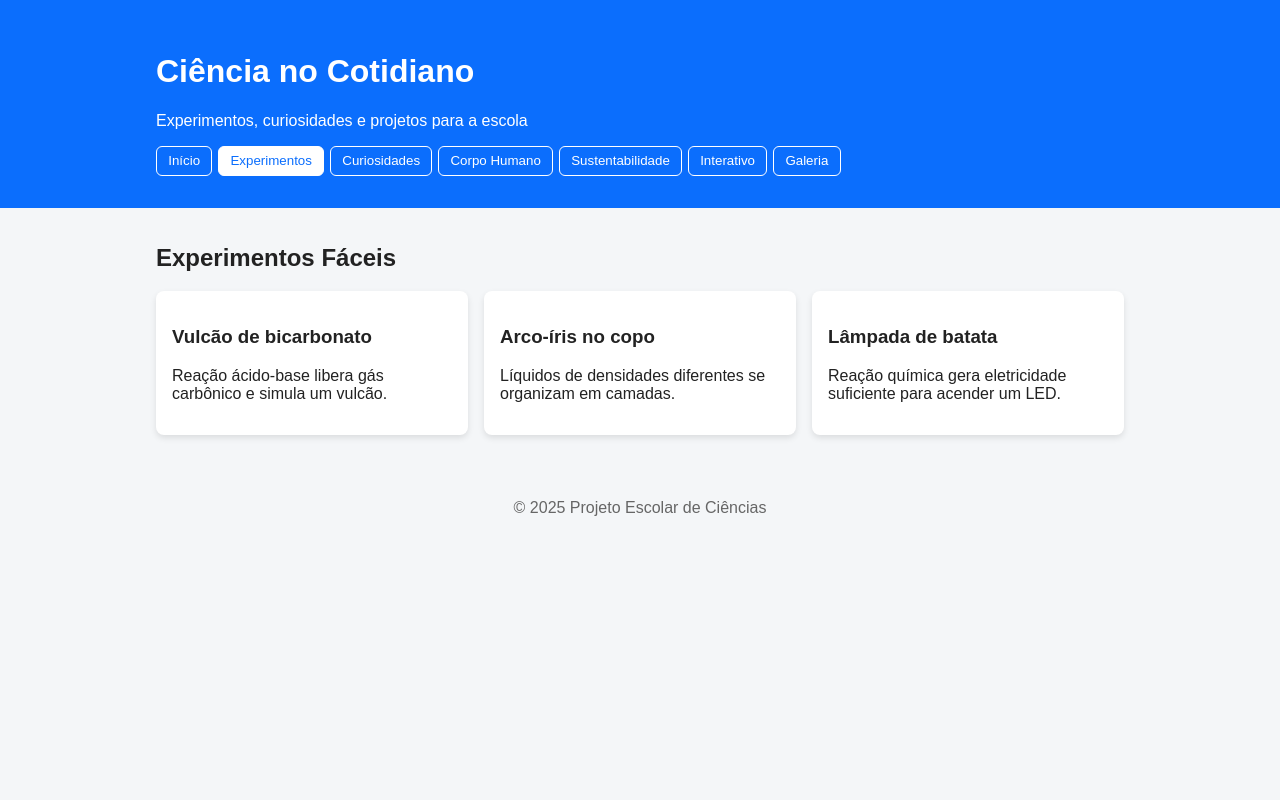
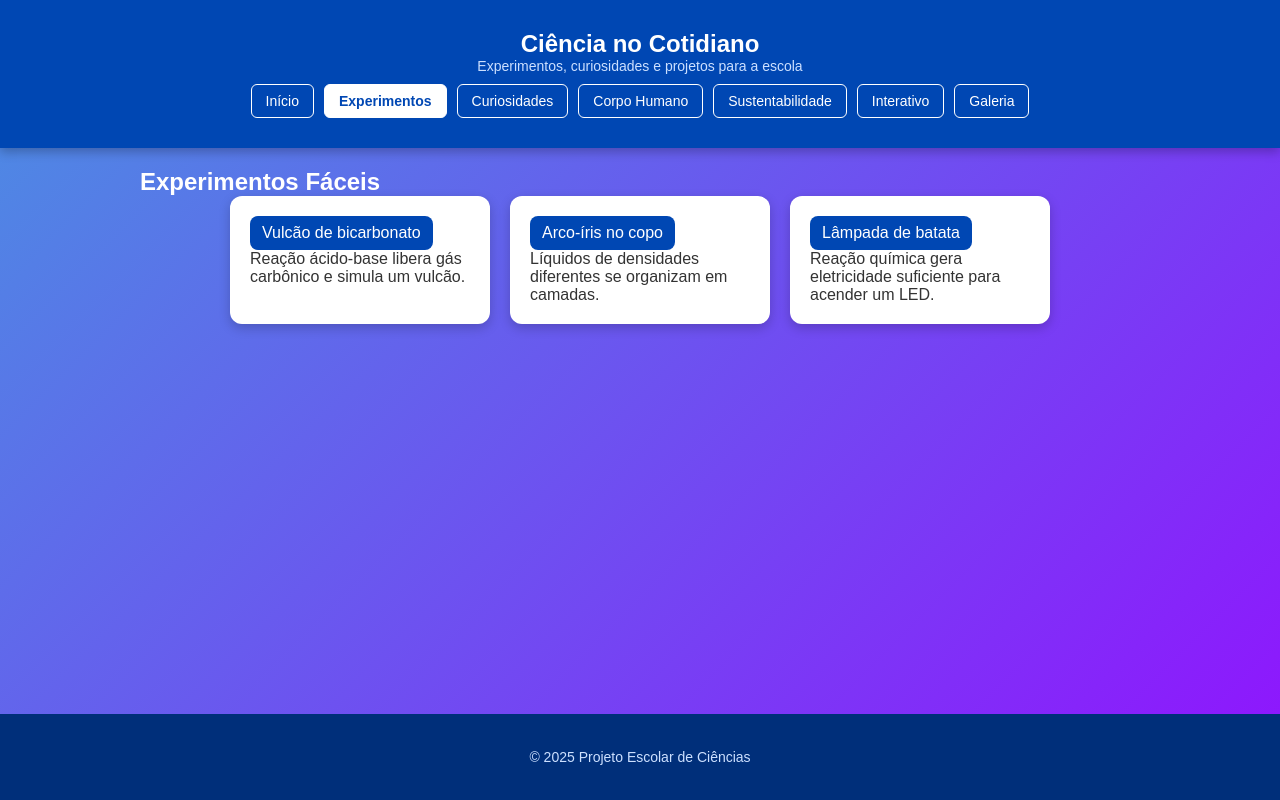
Before and after one commit to ricardin7play-tech/ci-ncias-no-cotidiano, a plain HTML site: page index.html in a window 1280 px wide. Both pictures are taken after a click on the button "Experimentos". Drawn offline with Linux system fonts and the light colour scheme.

Commit message:
Add files via upload

```diff
--- a/index.html
+++ b/index.html
@@ -49,15 +49,15 @@
       <h2>Experimentos Fáceis</h2>
       <div class="cards-grid">
         <article class="card">
-          <h3>Vulcão de bicarbonato</h3>
+        <a href="https://www.youtube.com/@ArtubeClash" class="botao">Vulcão de bicarbonato</a>
           <p>Reação ácido-base libera gás carbônico e simula um vulcão.</p>
         </article>
         <article class="card">
-          <h3>Arco-íris no copo</h3>
+        <a href="https://www.exemplo.com" class="botao">Arco-íris no copo</a>
           <p>Líquidos de densidades diferentes se organizam em camadas.</p>
         </article>
         <article class="card">
-          <h3>Lâmpada de batata</h3>
+        <a href="https://www.exemplo.com" class="botao">Lâmpada de batata</a>
           <p>Reação química gera eletricidade suficiente para acender um LED.</p>
         </article>
       </div>
--- /dev/null
+++ b/login.css
@@ -0,0 +1,137 @@
+:root {
+  --bg: #f0f4f8;
+  --card: #ffffff;
+  --primary: #2563eb;
+  --text: #1f2937;
+  --muted: #6b7280;
+  --radius: 12px;
+  --shadow: 0 6px 20px rgba(15, 23, 42, 0.12);
+}
+
+* {
+  box-sizing: border-box;
+  margin: 0;
+  padding: 0;
+  font-family: "Inter", system-ui, sans-serif;
+}
+
+html, body {
+  height: 100%;
+}
+
+body {
+  background: var(--bg);
+  display: flex;
+  justify-content: center;
+  align-items: center;
+}
+
+.login-container {
+  background: var(--card);
+  border-radius: var(--radius);
+  box-shadow: var(--shadow);
+  padding: 40px 36px;
+  width: 100%;
+  max-width: 400px;
+  text-align: center;
+  animation: fadeIn 0.4s ease;
+}
+
+@keyframes fadeIn {
+  from {
+    opacity: 0;
+    transform: translateY(10px);
+  }
+  to {
+    opacity: 1;
+    transform: translateY(0);
+  }
+}
+
+h2 {
+  color: var(--text);
+  margin-bottom: 8px;
+}
+
+p {
+  color: var(--muted);
+  margin-bottom: 24px;
+  font-size: 14px;
+}
+
+.input-group {
+  display: flex;
+  flex-direction: column;
+  align-items: flex-start;
+  margin-bottom: 18px;
+  text-align: left;
+}
+
+label {
+  font-size: 14px;
+  color: var(--text);
+  margin-bottom: 6px;
+}
+
+input {
+  width: 100%;
+  padding: 10px 12px;
+  border: 1px solid #d1d5db;
+  border-radius: 8px;
+  font-size: 14px;
+  transition: border-color 0.2s, box-shadow 0.2s;
+}
+
+input:focus {
+  outline: none;
+  border-color: var(--primary);
+  box-shadow: 0 0 0 2px rgba(37, 99, 235, 0.2);
+}
+
+button {
+  width: 100%;
+  padding: 12px;
+  background: var(--primary);
+  color: #fff;
+  border: none;
+  border-radius: 8px;
+  font-size: 15px;
+  font-weight: 600;
+  cursor: pointer;
+  transition: background 0.3s ease;
+}
+
+button:hover {
+  background: #1e40af;
+}
+
+.extra-actions {
+  margin-top: 20px;
+  display: flex;
+  flex-direction: column;
+  gap: 10px;
+  align-items: center;
+}
+
+.extra-actions p {
+  color: var(--text);
+  font-size: 14px;
+  margin: 0;
+}
+
+.btn-outline {
+  background: transparent;
+  border: 2px solid var(--primary);
+  color: var(--primary);
+  border-radius: 8px;
+  font-size: 14px;
+  font-weight: 600;
+  padding: 10px 16px;
+  cursor: pointer;
+  transition: all 0.3s ease;
+}
+
+.btn-outline:hover {
+  background: var(--primary);
+  color: #fff;
+}
--- a/style.css
+++ b/style.css
@@ -1,31 +1,143 @@
-*{box-sizing:border-box}
-body{font-family:Arial, sans-serif;margin:0;background:#f4f6f8;color:#222}
-.container{max-width:1000px;margin:0 auto;padding:1rem}
+/* RESET BÁSICO */
+* {
+  margin: 0;
+  padding: 0;
+  box-sizing: border-box;
+  font-family: 'Poppins', sans-serif;
+}
 
-.site-header{background:#0b6efd;color:#fff;padding:1rem}
-.site-header nav{margin-top:10px;display:flex;flex-wrap:wrap;gap:6px}
-.nav-btn{background:transparent;border:1px solid #fff;color:#fff;padding:.4rem .7rem;border-radius:6px;cursor:pointer}
-.nav-btn.active{background:#fff;color:#0b6efd}
+/* FUNDO GERAL */
+body {
+  background: linear-gradient(135deg, #4a90e2, #9013fe);
+  color: #fff;
+  min-height: 100vh;
+  display: flex;
+  flex-direction: column;
+}
 
-.page{display:none}
-.page.active{display:block}
+/* 🔹 CABEÇALHO (menu superior) */
+.site-header {
+  background-color: #0047b3;
+  box-shadow: 0 4px 10px rgba(0, 0, 0, 0.25);
+  padding: 10px 20px;
+  position: sticky; /* Fica fixo ao rolar a página */
+  top: 0;
+  z-index: 1000;
+}
 
-.card{background:#fff;padding:1rem;border-radius:8px;box-shadow:0 3px 6px rgba(0,0,0,0.1)}
-.cards-grid{display:grid;grid-template-columns:repeat(auto-fit,minmax(220px,1fr));gap:1rem}
-.highlight-cards{display:flex;gap:1rem;flex-wrap:wrap}
+.site-header .container {
+  display: flex;
+  flex-direction: column;
+  align-items: center;
+  text-align: center;
+}
 
-.accordion .item{margin-bottom:6px}
-.acc-btn{width:100%;text-align:left;padding:.6rem;border-radius:6px;border:1px solid #ddd;background:#fff;cursor:pointer}
-.acc-panel{display:none;padding:.6rem;border:1px solid #ddd;border-top:0;background:#fafafa}
+/* TÍTULO E SUBTÍTULO */
+.site-header h1 {
+  font-size: 24px;
+  color: #fff;
+}
 
-.tabs{display:flex;gap:.5rem;margin:1rem 0}
-.tab-btn{padding:.4rem .7rem;border:1px solid #ccc;border-radius:6px;background:#fff;cursor:pointer}
-.tab-btn.active{background:#0b6efd;color:#fff}
-.tab-content{background:#fff;padding:1rem;border-radius:6px;margin-top:.5rem}
-.hidden{display:none}
+.site-header .tagline {
+  font-size: 14px;
+  color: #cce0ff;
+  margin-bottom: 10px;
+}
 
-.btn{padding:.4rem .7rem;border-radius:6px;border:0;background:#0b6efd;color:#fff;cursor:pointer}
-.result{margin-top:.5rem}
+/* MENU HORIZONTAL */
+nav {
+  display: flex;
+  flex-wrap: wrap;
+  justify-content: center;
+  gap: 10px;
+}
 
-.site-footer{text-align:center;padding:1rem;color:#666}
-.gallery-thumb{width:100%;height:150px;object-fit:cover;border-radius:6px}
+.nav-btn {
+  background: transparent;
+  color: #fff;
+  border: 1px solid #fff;
+  border-radius: 6px;
+  padding: 8px 14px;
+  font-size: 14px;
+  cursor: pointer;
+  transition: 0.3s;
+}
+
+.nav-btn:hover {
+  background-color: #fff;
+  color: #0047b3;
+}
+
+.nav-btn.active {
+  background-color: #fff;
+  color: #0047b3;
+  font-weight: bold;
+}
+
+/* 🔹 CONTEÚDO PRINCIPAL */
+.container {
+  width: 90%;
+  max-width: 1000px;
+  margin: 20px auto;
+}
+
+.page {
+  display: none;
+}
+
+.page.active {
+  display: block;
+  animation: fadeIn 0.5s ease-in;
+}
+
+/* CARDS */
+.highlight-cards, .cards-grid {
+  display: flex;
+  flex-wrap: wrap;
+  gap: 20px;
+  justify-content: center;
+}
+
+.card {
+  background-color: #fff;
+  color: #333;
+  border-radius: 12px;
+  padding: 20px;
+  width: 260px;
+  box-shadow: 0 4px 12px rgba(0, 0, 0, 0.2);
+  transition: transform 0.3s;
+}
+
+.card:hover {
+  transform: translateY(-5px);
+}
+
+.botao {
+  display: inline-block;
+  background-color: #0047b3;
+  color: #fff;
+  padding: 8px 12px;
+  border-radius: 8px;
+  text-decoration: none;
+  transition: 0.3s;
+}
+
+.botao:hover {
+  background-color: #003b99;
+}
+
+/* 🔹 RODAPÉ */
+.site-footer {
+  text-align: center;
+  background-color: #002f7a;
+  color: #cce0ff;
+  padding: 15px;
+  font-size: 14px;
+  margin-top: auto;
+}
+
+/* ANIMAÇÃO */
+@keyframes fadeIn {
+  from { opacity: 0; transform: translateY(10px); }
+  to { opacity: 1; transform: translateY(0); }
+}
```
Also changed, not shown: cadastro.html (added, +46 -0 lines), cadastro.js (added, +33 -0 lines), login.html (added, +36 -0 lines), login.js (added, +24 -0 lines), 1 other file.
